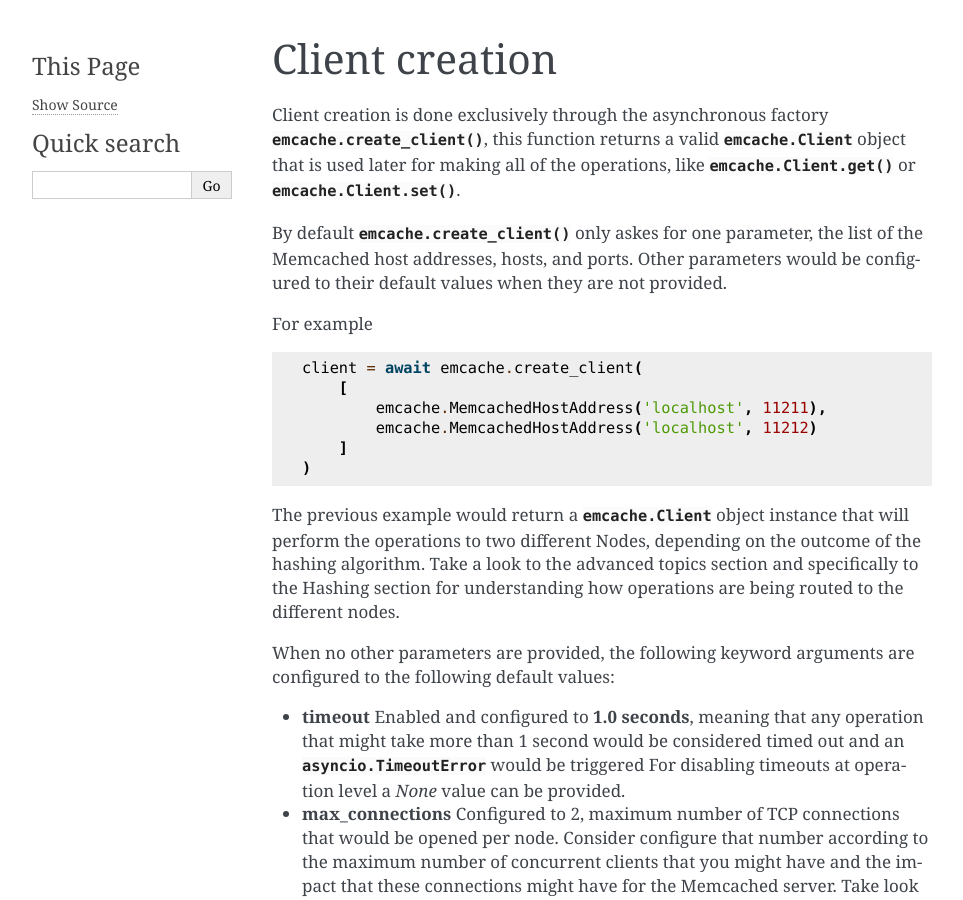
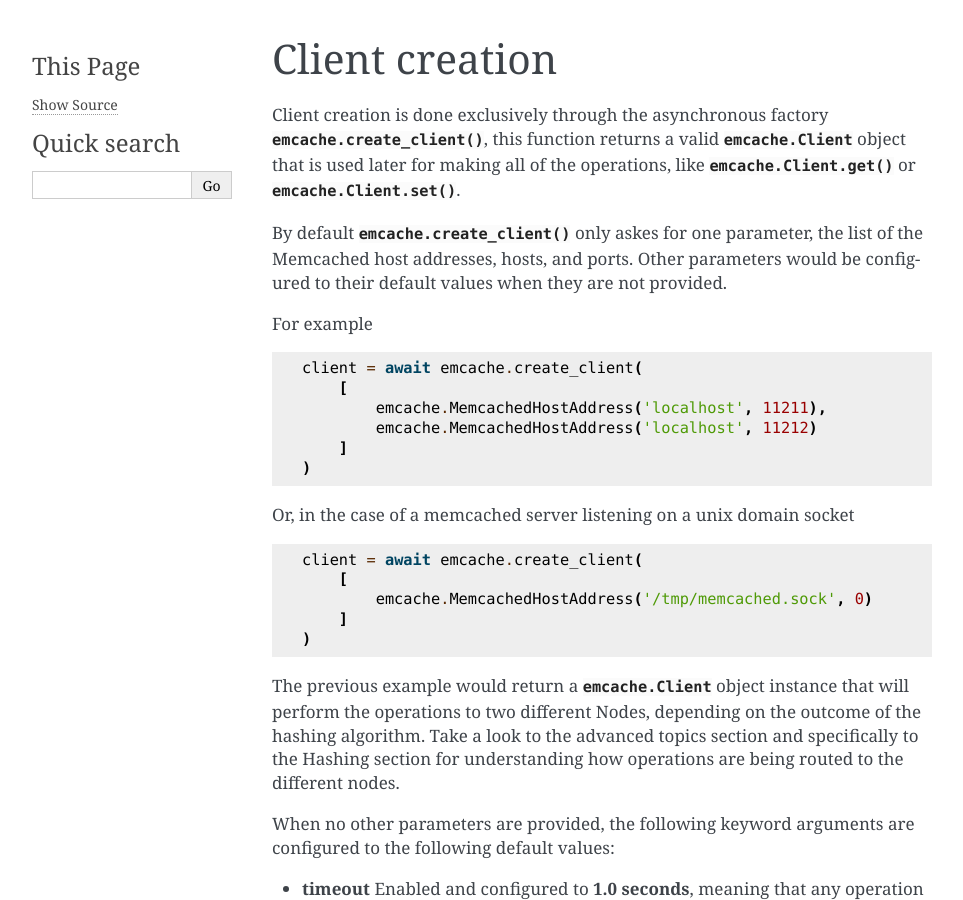
Before and after one commit to emcache/emcache, a Sphinx documentation site: the page built from docs/client.rst, in a window 1280 px wide and 900 px high. Shown: the whole window, without its empty margins (148-1111 px from the left). Built offline with Sphinx 7.4.7, drawn with Linux system fonts in a browser that asks for light colours.

Commit message:
Add example in docs

```diff
--- a/docs/client.rst
+++ b/docs/client.rst
@@ -17,6 +17,17 @@ For example
             emcache.MemcachedHostAddress('localhost', 11212)
         ]
     )
+
+Or, in the case of a memcached server listening on a unix domain socket
+
+.. code-block:: python
+
+   client = await emcache.create_client(
+       [
+           emcache.MemcachedHostAddress('/tmp/memcached.sock', 0)
+       ]
+   )
+
 
 The previous example would return a :class:`emcache.Client` object instance that will perform the operations to two different Nodes, depending on the outcome of the hashing algorithm.
 Take a look to the advanced topics section and specifically to the Hashing section for understanding how operations are being routed to the different nodes.
```
